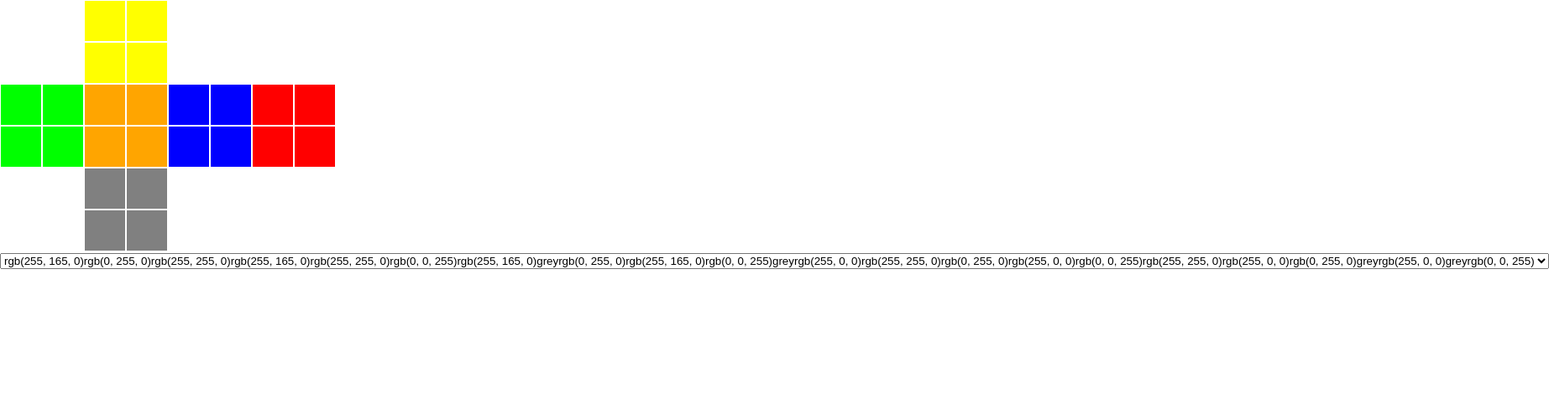
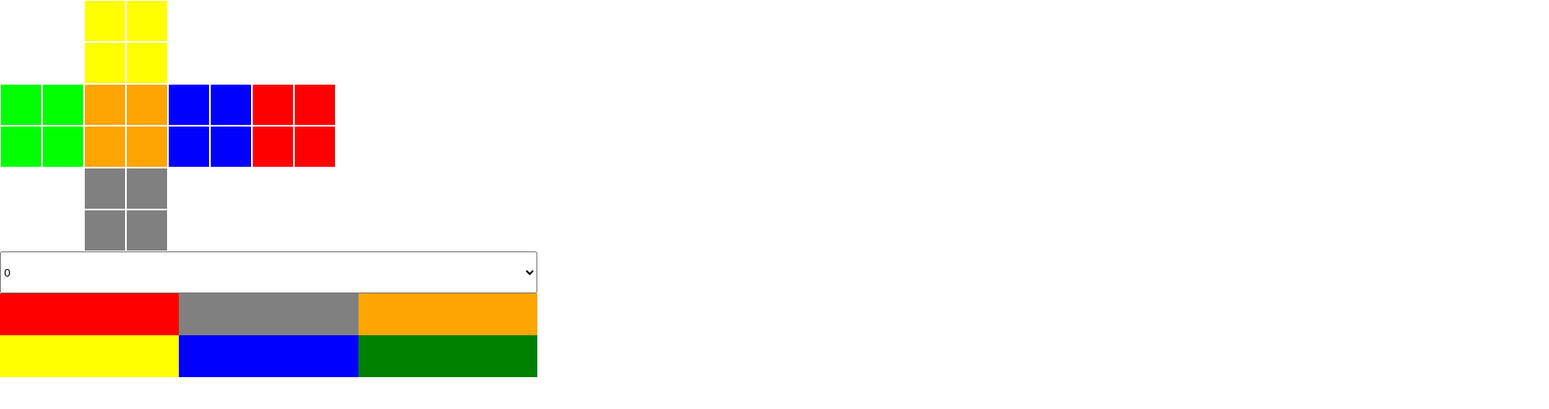
Before and after one commit to SaifMasoud/rubiks-2d-react, a React (Create React App) app: page / in a window 1280 px wide. Shown: the top 488 px of the page at 84% size, 1845 px wide, since content can reach past the window. Built offline with nearby package versions, Linux system fonts and the light colour scheme.

Commit message:
color-picker merge (squashed)

```diff
--- a/src/App.tsx
+++ b/src/App.tsx
@@ -1,5 +1,6 @@
 import React, { useState } from "react";
 import "./App.css";
+import ColorPicker from "./ColorPicker";
 import Cubie from "./Cubie";
 import Position from "./Position";
 
@@ -61,16 +62,39 @@ function App() {
     ],
   ]);
   const [posListIndex, setPosListIndex] = useState(0);
+  const [selectedColor, setSelectedColor] = useState("red");
+
+  const updateCubieFaceColor = (newElem: string, oldIndex: number) => {
+    let newPosition = posList[posListIndex].map((elem, i) =>
+      i === oldIndex ? newElem : elem
+    );
+    let newPosList = posList.map((pos, i) =>
+      i === posListIndex ? newPosition : pos
+    );
+    setPosList(newPosList);
+  };
+
   return (
-    <div className="App">
-      <Position pos={posList[posListIndex]}></Position>
+    <div
+      className="App"
+      style={{ display: "grid", gridTemplateRows: "6fr 1fr 2fr", width: "50%" }}
+    >
+      <Position
+        pos={posList[posListIndex]}
+        cubieFaceClickHandler={(index) =>
+          updateCubieFaceColor(selectedColor, index)
+        }
+      ></Position>
       <select
         onChange={(event) => setPosListIndex(parseInt(event.target.value))}
       >
         {posList.map((pos, i) => (
-          <option value={i}>{pos}</option>
+          <option value={i}>{i}</option>
         ))}
       </select>
+      <ColorPicker
+        colorClickHandle={(color) => setSelectedColor(color)}
+      ></ColorPicker>
     </div>
   );
 }
--- /dev/null
+++ b/src/ColorPicker.tsx
@@ -0,0 +1,26 @@
+import React from "react";
+
+type props = {
+  colorClickHandle: (color: string) => void;
+};
+
+function ColorPicker({ colorClickHandle }: props) {
+  const colors = ["red", "grey", "orange", "yellow", "blue", "green"];
+  return (
+    <div
+      className="ColorPicker"
+      style={{ display: "grid", gridTemplateColumns: "auto auto auto" }}
+    >
+      {colors.map((color) => (
+        <div
+          style={{
+            backgroundColor: color,
+          }}
+          onClick={() => colorClickHandle(color)}
+        ></div>
+      ))}
+    </div>
+  );
+}
+
+export default ColorPicker;
--- a/src/Position.tsx
+++ b/src/Position.tsx
@@ -51,16 +51,19 @@ const cubieIndexToRowCol = (i: number) => {
 
 type props = {
   pos: string[];
+  cubieFaceClickHandler: (index: number) => void;
 };
 
-function Position({ pos }: props) {
+function Position({ pos, cubieFaceClickHandler: cubieClickHandler }: props) {
   return (
     <div className="Position" style={style}>
       {pos.map((color, actualIndex) => (
         <Cubie
           col={cubieIndexToRowCol(actualIndex)[1]}
           color={color}
-          onClick={() => {}}
+          onClick={() => {
+            cubieClickHandler(actualIndex);
+          }}
           row={cubieIndexToRowCol(actualIndex)[0]}
         />
       ))}
```
